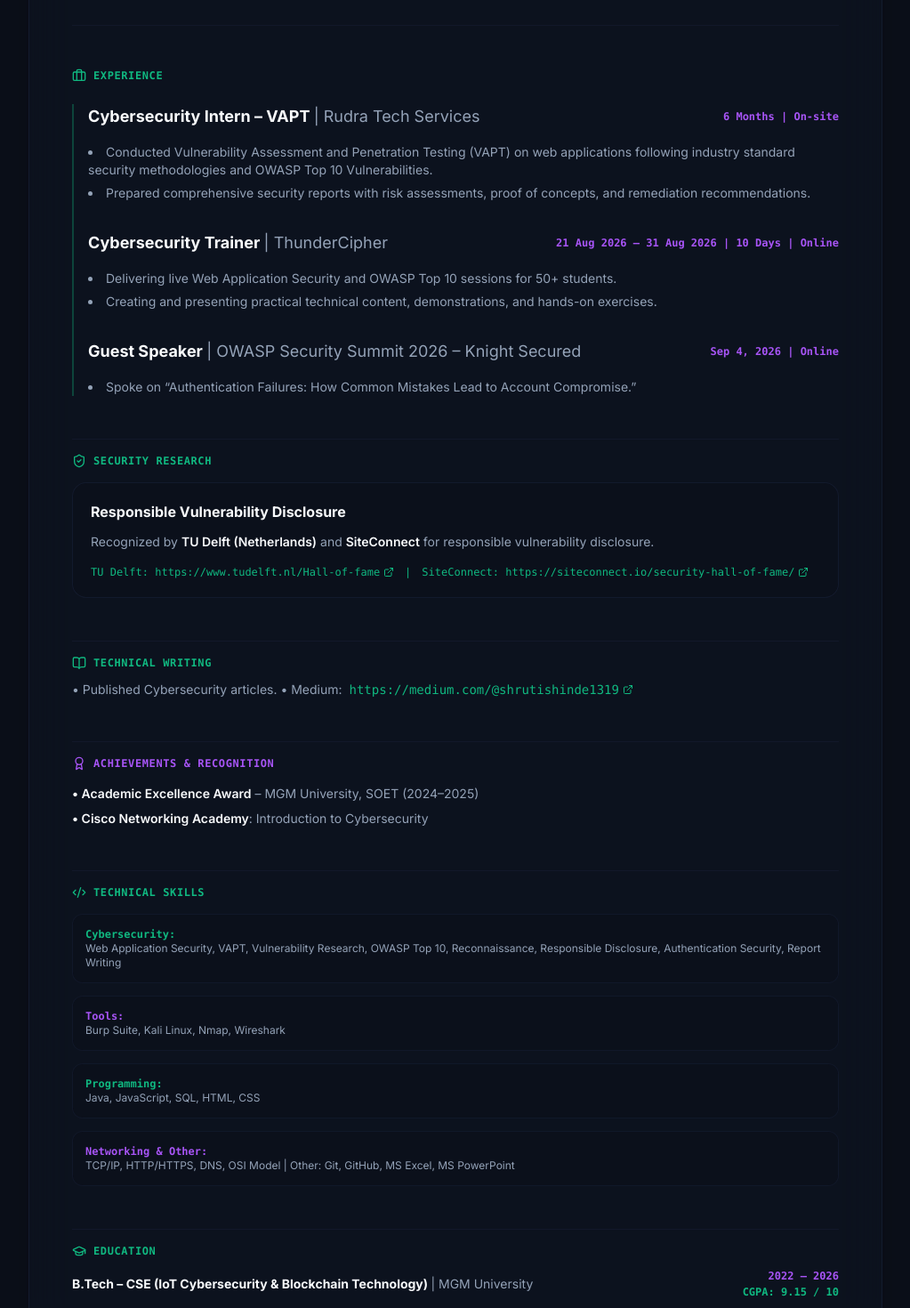
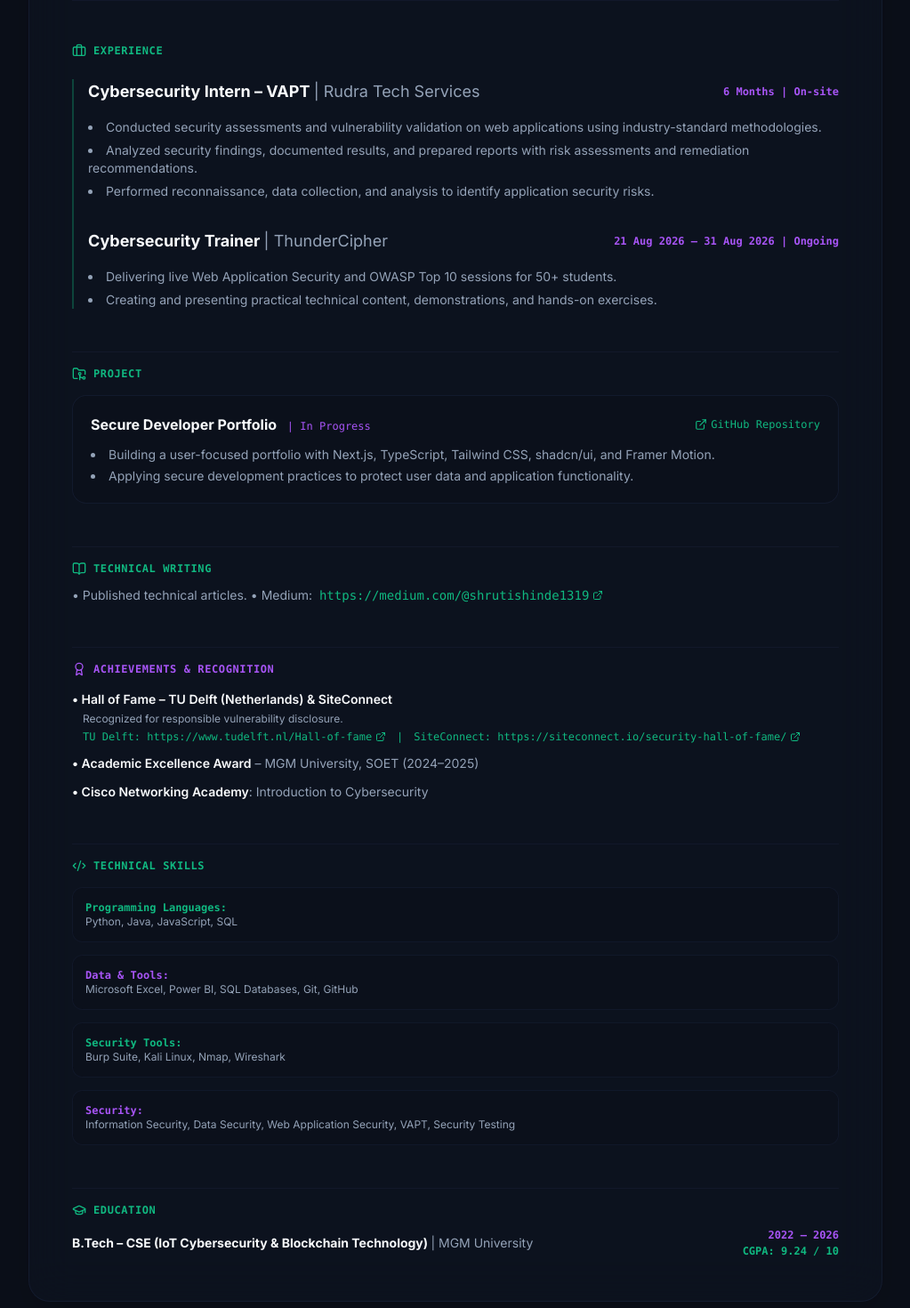
Before and after one commit to ShrutiiiShinde/secure-dev-portfolio, a Next.js app: page /resume in a window 1280 px wide. Shown: the part 660-2130 px from the top of the page at 89% size, without its empty margins (128-1151 px from the left). Built offline with nearby package versions, Linux system fonts and the light colour scheme.

Commit message:
update portfolio and /resume page to match latest official PDF resume

```diff
--- a/app/resume/page.tsx
+++ b/app/resume/page.tsx
@@ -10,6 +10,7 @@
   Code2,
   Mail,
   Phone,
+  FolderGit2,
   ExternalLink,
   BookOpen,
   ShieldCheck,
@@ -18,7 +19,7 @@
 export const metadata = {
   title: "Resume | Shruti Shinde",
   description:
-    "View and download the official resume of Shruti Shinde — Cyber Security Researcher & Software Developer.",
+    "View and download the official resume of Shruti Shinde — Cybersecurity VAPT Specialist & Full-Stack Developer.",
 };
 
 export default function ResumePage() {
@@ -54,7 +55,7 @@
             Curriculum <span className="text-primary">Vitae</span>
           </h1>
           <p className="text-muted-foreground text-base sm:text-lg max-w-2xl">
-            A comprehensive breakdown of VAPT experience, keynote speaking, cybersecurity training, security research, and technical skillsets matching the official resume.
+            A comprehensive breakdown of VAPT experience, cybersecurity instruction, projects, achievements, and technical skillsets matching the official resume.
           </p>
         </div>
 
@@ -142,8 +143,9 @@
                   </span>
                 </div>
                 <ul className="list-disc list-inside text-xs sm:text-sm text-muted-foreground space-y-1.5 pt-2">
-                  <li>Conducted Vulnerability Assessment and Penetration Testing (VAPT) on web applications following industry standard security methodologies and OWASP Top 10 Vulnerabilities.</li>
-                  <li>Prepared comprehensive security reports with risk assessments, proof of concepts, and remediation recommendations.</li>
+                  <li>Conducted security assessments and vulnerability validation on web applications using industry-standard methodologies.</li>
+                  <li>Analyzed security findings, documented results, and prepared reports with risk assessments and remediation recommendations.</li>
+                  <li>Performed reconnaissance, data collection, and analysis to identify application security risks.</li>
                 </ul>
               </div>
 
@@ -154,7 +156,7 @@
                     Cybersecurity Trainer <span className="text-muted-foreground font-normal">| ThunderCipher</span>
                   </h4>
                   <span className="text-xs font-mono text-secondary font-semibold">
-                    21 Aug 2026 – 31 Aug 2026 | 10 Days | Online
+                    21 Aug 2026 – 31 Aug 2026 | Ongoing
                   </span>
                 </div>
                 <ul className="list-disc list-inside text-xs sm:text-sm text-muted-foreground space-y-1.5 pt-2">
@@ -162,57 +164,35 @@
                   <li>Creating and presenting practical technical content, demonstrations, and hands-on exercises.</li>
                 </ul>
               </div>
-
-              {/* Entry 3: Guest Speaker – OWASP Security Summit 2026 */}
-              <div className="space-y-2">
-                <div className="flex flex-col sm:flex-row sm:items-center justify-between gap-1">
-                  <h4 className="text-lg font-bold text-foreground">
-                    Guest Speaker <span className="text-muted-foreground font-normal">| OWASP Security Summit 2026 – Knight Secured</span>
-                  </h4>
-                  <span className="text-xs font-mono text-secondary font-semibold">
-                    Sep 4, 2026 | Online
-                  </span>
-                </div>
-                <ul className="list-disc list-inside text-xs sm:text-sm text-muted-foreground space-y-1.5 pt-2">
-                  <li>Spoke on &ldquo;Authentication Failures: How Common Mistakes Lead to Account Compromise.&rdquo;</li>
-                </ul>
-              </div>
             </div>
           </div>
 
-          {/* Section 2: SECURITY RESEARCH */}
+          {/* Section 2: PROJECT */}
           <div className="space-y-4 pt-4 border-t border-muted/60">
             <h3 className="text-xs font-mono font-bold uppercase text-primary tracking-wider flex items-center gap-2">
-              <ShieldCheck className="w-4 h-4" />
-              <span>SECURITY RESEARCH</span>
+              <FolderGit2 className="w-4 h-4" />
+              <span>PROJECT</span>
             </h3>
 
             <div className="p-5 rounded-2xl border border-muted/80 bg-background/50 space-y-3">
-              <h4 className="text-base font-bold text-foreground">
-                Responsible Vulnerability Disclosure
-              </h4>
-              <p className="text-xs sm:text-sm text-muted-foreground">
-                Recognized by <strong className="text-foreground font-semibold">TU Delft (Netherlands)</strong> and <strong className="text-foreground font-semibold">SiteConnect</strong> for responsible vulnerability disclosure.
-              </p>
-              <div className="flex flex-wrap items-center gap-3 text-xs font-mono text-primary pt-1">
+              <div className="flex flex-col sm:flex-row sm:items-center justify-between gap-2">
+                <h4 className="text-base font-bold text-foreground">
+                  Secure Developer Portfolio <span className="text-xs font-mono text-secondary ml-2 font-normal">| In Progress</span>
+                </h4>
                 <a
-                  href="https://www.tudelft.nl/Hall-of-fame"
+                  href="https://github.com/ShrutiiiShinde/secure-dev-portfolio"
                   target="_blank"
                   rel="noopener noreferrer"
-                  className="hover:underline flex items-center gap-1"
+                  className="text-xs font-mono text-primary hover:underline inline-flex items-center gap-1"
                 >
-                  TU Delft: https://www.tudelft.nl/Hall-of-fame <ExternalLink className="w-3 h-3" />
-                </a>
-                <span>|</span>
-                <a
-                  href="https://siteconnect.io/security-hall-of-fame/"
-                  target="_blank"
-                  rel="noopener noreferrer"
-                  className="hover:underline flex items-center gap-1"
-                >
-                  SiteConnect: https://siteconnect.io/security-hall-of-fame/ <ExternalLink className="w-3 h-3" />
+                  <ExternalLink className="w-3.5 h-3.5" />
+                  GitHub Repository
                 </a>
               </div>
+              <ul className="list-disc list-inside text-xs sm:text-sm text-muted-foreground space-y-1">
+                <li>Building a user-focused portfolio with Next.js, TypeScript, Tailwind CSS, shadcn/ui, and Framer Motion.</li>
+                <li>Applying secure development practices to protect user data and application functionality.</li>
+              </ul>
             </div>
           </div>
 
@@ -223,7 +203,7 @@
               <span>TECHNICAL WRITING</span>
             </h3>
             <p className="text-xs sm:text-sm text-muted-foreground">
-              • Published Cybersecurity articles. • Medium:{" "}
+              • Published technical articles. • Medium:{" "}
               <a
                 href="https://medium.com/@shrutishinde1319"
                 target="_blank"
@@ -243,7 +223,34 @@
               <span>ACHIEVEMENTS & RECOGNITION</span>
             </h3>
 
-            <ul className="space-y-2 text-xs sm:text-sm text-muted-foreground">
+            <ul className="space-y-3 text-xs sm:text-sm text-muted-foreground">
+              <li className="space-y-1">
+                <div className="font-semibold text-foreground">
+                  • Hall of Fame – TU Delft (Netherlands) & SiteConnect
+                </div>
+                <p className="text-xs text-muted-foreground pl-3">
+                  Recognized for responsible vulnerability disclosure.
+                </p>
+                <div className="flex flex-wrap items-center gap-3 text-xs font-mono text-primary pl-3">
+                  <a
+                    href="https://www.tudelft.nl/Hall-of-fame"
+                    target="_blank"
+                    rel="noopener noreferrer"
+                    className="hover:underline flex items-center gap-1"
+                  >
+                    TU Delft: https://www.tudelft.nl/Hall-of-fame <ExternalLink className="w-3 h-3" />
+                  </a>
+                  <span>|</span>
+                  <a
+                    href="https://siteconnect.io/security-hall-of-fame/"
+                    target="_blank"
+                    rel="noopener noreferrer"
+                    className="hover:underline flex items-center gap-1"
+                  >
+                    SiteConnect: https://siteconnect.io/security-hall-of-fame/ <ExternalLink className="w-3 h-3" />
+                  </a>
+                </div>
+              </li>
               <li>
                 <span className="font-semibold text-foreground">• Academic Excellence Award</span> – MGM University, SOET (2024–2025)
               </li>
@@ -262,20 +269,20 @@
 
             <div className="grid grid-cols-1 gap-3.5 text-xs font-mono">
               <div className="p-3.5 rounded-xl border border-muted/60 bg-background/50 space-y-1">
-                <span className="text-primary font-bold">Cybersecurity:</span>
-                <p className="text-muted-foreground font-sans">Web Application Security, VAPT, Vulnerability Research, OWASP Top 10, Reconnaissance, Responsible Disclosure, Authentication Security, Report Writing</p>
+                <span className="text-primary font-bold">Programming Languages:</span>
+                <p className="text-muted-foreground font-sans">Python, Java, JavaScript, SQL</p>
               </div>
               <div className="p-3.5 rounded-xl border border-muted/60 bg-background/50 space-y-1">
-                <span className="text-secondary font-bold">Tools:</span>
+                <span className="text-secondary font-bold">Data & Tools:</span>
+                <p className="text-muted-foreground font-sans">Microsoft Excel, Power BI, SQL Databases, Git, GitHub</p>
+              </div>
+              <div className="p-3.5 rounded-xl border border-muted/60 bg-background/50 space-y-1">
+                <span className="text-primary font-bold">Security Tools:</span>
                 <p className="text-muted-foreground font-sans">Burp Suite, Kali Linux, Nmap, Wireshark</p>
               </div>
               <div className="p-3.5 rounded-xl border border-muted/60 bg-background/50 space-y-1">
-                <span className="text-primary font-bold">Programming:</span>
-                <p className="text-muted-foreground font-sans">Java, JavaScript, SQL, HTML, CSS</p>
-              </div>
-              <div className="p-3.5 rounded-xl border border-muted/60 bg-background/50 space-y-1">
-                <span className="text-secondary font-bold">Networking & Other:</span>
-                <p className="text-muted-foreground font-sans">TCP/IP, HTTP/HTTPS, DNS, OSI Model | Other: Git, GitHub, MS Excel, MS PowerPoint</p>
+                <span className="text-secondary font-bold">Security:</span>
+                <p className="text-muted-foreground font-sans">Information Security, Data Security, Web Application Security, VAPT, Security Testing</p>
               </div>
             </div>
           </div>
@@ -294,7 +301,7 @@
               </div>
               <div className="text-left sm:text-right font-mono text-xs">
                 <span className="text-secondary font-semibold">2022 – 2026</span>
-                <p className="text-primary font-bold mt-0.5">CGPA: 9.15 / 10</p>
+                <p className="text-primary font-bold mt-0.5">CGPA: 9.24 / 10</p>
               </div>
             </div>
           </div>
--- a/components/sections/AboutSection.tsx
+++ b/components/sections/AboutSection.tsx
@@ -14,7 +14,7 @@
 export default function AboutSection() {
   const factBadges = [
     {
-      title: "B.Tech CSE (CGPA 9.15/10)",
+      title: "B.Tech CSE (CGPA 9.24/10)",
       description: "MGM University (IoT Cybersecurity & Blockchain)",
       icon: GraduationCap,
       color: "text-primary border-primary/30 bg-primary/10",
@@ -102,7 +102,7 @@
             </h3>
 
             <p>
-              I am a Cyber Security Researcher who completed my B.Tech in CSE (IoT Cybersecurity & Blockchain Technology) at MGM University with a 9.15 CGPA.
+              I am a Cybersecurity Specialist & Software Developer currently completing my B.Tech in CSE (IoT Cybersecurity & Blockchain Technology) at MGM University with a 9.24 CGPA.
             </p>
 
             <p>
--- a/components/sections/ExperienceSection.tsx
+++ b/components/sections/ExperienceSection.tsx
@@ -7,33 +7,12 @@
 // Reusable experience data list matching official PDF resume
 const experiences: Experience[] = [
   {
-    id: "exp-3",
-    role: "Guest Speaker",
-    company: "OWASP Security Summit 2026 – Knight Secured",
-    location: "Online",
-    period: "Sep 4, 2026",
-    type: "Speaker",
-    description:
-      "Spoke on “Authentication Failures: How Common Mistakes Lead to Account Compromise.”",
-    responsibilities: [
-      "Authentication Failures: How Common Mistakes Lead to Account Compromise",
-      "Live Vulnerability Exploitation & Remediation Demos",
-      "OWASP Top 10 A07 Security Principles & Testing",
-    ],
-    skills: [
-      "OWASP Top 10",
-      "Authentication Security",
-      "Public Speaking",
-      "Burp Suite",
-    ],
-  },
-  {
     id: "exp-2",
     role: "Cybersecurity Trainer",
     company: "ThunderCipher",
-    location: "Online",
-    period: "21 Aug 2026 – 31 Aug 2026 | 10 Days",
-    type: "Trainer",
+    location: "On-site",
+    period: "21 Aug 2026 – 31 Aug 2026",
+    type: "Ongoing",
     description:
       "Delivering live Web Application Security and OWASP Top 10 sessions for 50+ students. Creating and presenting practical technical content, demonstrations, and hands-on exercises.",
     responsibilities: [
@@ -44,8 +23,8 @@
     skills: [
       "Cybersecurity Instruction",
       "OWASP Top 10",
-      "Web Application Security",
-      "Technical Content Creation",
+      "Web Security",
+      "Technical Presentations",
     ],
   },
   {
@@ -56,18 +35,18 @@
     period: "6 Months",
     type: "Internship",
     description:
-      "Conducted Vulnerability Assessment and Penetration Testing (VAPT) on web applications following industry standard security methodologies and OWASP Top 10 Vulnerabilities. Prepared comprehensive security reports with risk assessments, proof of concepts, and remediation recommendations.",
+      "Conducted security assessments and vulnerability validation on web applications using industry-standard methodologies. Analyzed security findings, documented results, and prepared reports with risk assessments and remediation recommendations. Performed reconnaissance, data collection, and analysis to identify application security risks.",
     responsibilities: [
-      "VAPT on Web Applications using Industry Standards & OWASP Top 10",
-      "Risk Assessments & Proof of Concepts (PoC)",
-      "Remediation Recommendations & Comprehensive Security Reporting",
+      "Security Assessments & Vulnerability Validation",
+      "Risk Assessments & Remediation Recommendations",
+      "Reconnaissance & Application Security Risk Analysis",
     ],
     skills: [
       "VAPT",
-      "OWASP Top 10",
+      "Reconnaissance",
       "Risk Assessment",
       "Report Writing",
-      "Proof of Concept (PoC)",
+      "Security Testing",
     ],
   },
 ];
@@ -98,7 +77,7 @@
             Professional <span className="text-primary">Experience</span>
           </h2>
           <p className="text-muted-foreground text-base sm:text-lg max-w-2xl mx-auto">
-            VAPT internships, cybersecurity training, keynote speaking, and vulnerability assessments matching official resume records.
+            Practical application of web application security, cybersecurity training, threat assessments, and vulnerability analysis.
           </p>
         </motion.div>
 
@@ -148,7 +127,7 @@
 
                     <div className="flex items-center gap-1 text-xs font-mono text-primary bg-primary/10 border border-primary/20 px-3 py-1.5 rounded-xl self-start sm:self-center">
                       <ShieldCheck className="w-4 h-4 text-primary" />
-                      <span>{exp.type === "Speaker" ? "Guest Speaker" : exp.type === "Trainer" ? "Security Trainer" : "VAPT Intern"}</span>
+                      <span>{exp.type === "Ongoing" ? "Security Training" : "Security VAPT"}</span>
                     </div>
                   </div>
 
--- a/lib/achievementsData.ts
+++ b/lib/achievementsData.ts
@@ -1,20 +1,6 @@
 import { Achievement } from "@/types";
 
 export const achievementsData: Achievement[] = [
-  {
-    id: "ach-speaker",
-    title: "Guest Speaker – OWASP Security Summit 2026",
-    organization: "OWASP Community",
-    period: "2026",
-    badge: "Keynote Speaker",
-    description:
-      "Invited Guest Speaker at OWASP Security Summit 2026, delivering an in-depth technical session on OWASP Top 10 — Identification and Authentication Failures (A07) with practical Burp Suite demonstrations.",
-    highlights: [
-      "Technical Session on OWASP A07: Authentication Failures",
-      "Live Vulnerability Exploitation & Remediation Demos",
-      "Burp Suite Interception & Testing Methodologies",
-    ],
-  },
   {
     id: "ach-1",
     title: "Hall of Fame – TU Delft (Netherlands) & SiteConnect",
@@ -36,10 +22,10 @@
     period: "2024–2025",
     badge: "Academic Honor",
     description:
-      "Awarded Academic Excellence Recognition at MGM University (School of Engineering & Technology) for top academic standing (CGPA 9.15 / 10).",
+      "Awarded Academic Excellence Recognition at MGM University (School of Engineering & Technology) for top academic standing (CGPA 9.24 / 10).",
     highlights: [
       "B.Tech CSE (IoT Cybersecurity & Blockchain Technology)",
-      "Completed B.Tech with 9.15 / 10 CGPA",
+      "Maintained 9.24 / 10 CGPA",
       "MGM University SOET Academic Honor",
     ],
   },
--- a/lib/skillsData.ts
+++ b/lib/skillsData.ts
@@ -8,26 +8,40 @@
 
 export const skillsData: SkillCategory[] = [
   {
-    id: "cybersecurity",
-    category: "Cybersecurity",
-    description: "Vulnerability research, VAPT methodology, OWASP Top 10, and authentication security",
+    id: "programming-languages",
+    category: "Programming Languages",
+    description: "Core programming, scripting, database querying, and logic development",
     core: [
-      "Web Application Security",
-      "VAPT",
-      "Vulnerability Research",
-      "OWASP Top 10",
+      "Python",
+      "Java",
+      "JavaScript",
+      "SQL",
     ],
     familiar: [
-      "Reconnaissance",
-      "Responsible Disclosure",
-      "Authentication Security",
-      "Report Writing",
+      "HTML",
+      "CSS",
+    ],
+  },
+  {
+    id: "data-tools",
+    category: "Data & Tools",
+    description: "Data analysis, business intelligence, database management, and version control",
+    core: [
+      "Microsoft Excel",
+      "Power BI",
+      "SQL Databases",
+      "Git",
+      "GitHub",
+    ],
+    familiar: [
+      "VS Code",
+      "Linux CLI",
     ],
   },
   {
     id: "security-tools",
     category: "Security Tools",
-    description: "Industry standard penetration testing, proxy interception, and network auditing utilities",
+    description: "Penetration testing utilities, proxy interception, and network packet analysis",
     core: [
       "Burp Suite",
       "Kali Linux",
@@ -35,42 +49,24 @@
       "Wireshark",
     ],
     familiar: [
-      "Linux Security Tools",
-      "Web Proxies",
+      "Linux Security Utilities",
     ],
   },
   {
-    id: "programming",
-    category: "Programming",
-    description: "Software engineering, script writing, database querying, and markup languages",
+    id: "security-domain",
+    category: "Security",
+    description: "Core cybersecurity domains, data protection, VAPT, and application testing",
     core: [
-      "Java",
-      "JavaScript",
-      "SQL",
-      "HTML",
-      "CSS",
+      "Information Security",
+      "Data Security",
+      "Web Application Security",
+      "VAPT",
+      "Security Testing",
     ],
     familiar: [
-      "TypeScript",
-      "Next.js",
-      "Python",
-    ],
-  },
-  {
-    id: "networking-other",
-    category: "Networking & Other",
-    description: "Core networking protocols, version control systems, and productivity suites",
-    core: [
-      "TCP/IP",
-      "HTTP / HTTPS",
-      "DNS",
-      "OSI Model",
-    ],
-    familiar: [
-      "Git",
-      "GitHub",
-      "MS Excel",
-      "MS PowerPoint",
+      "OWASP Top 10",
+      "Vulnerability Validation",
+      "Reconnaissance",
     ],
   },
 ];
```
